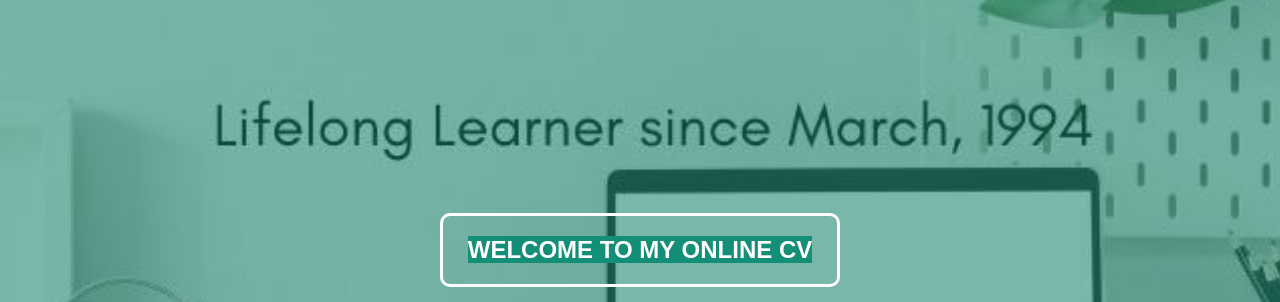
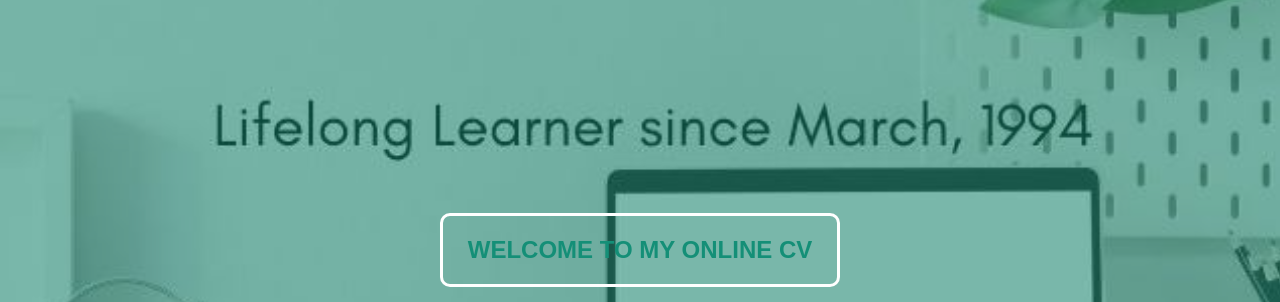
Before and after one commit to inestiya/Homework1, a plain HTML site: page CV-Web/index.html in a window 1280 px wide. In both pictures the pointer is over the link "WELCOME TO MY ONLINE CV". Shown: the part 78-380 px from the top of the page. Drawn offline with nearby package versions, Linux system fonts and the light colour scheme.

Commit message:
homework1

```diff
--- a/CV-Web/css/style.css
+++ b/CV-Web/css/style.css
@@ -41,8 +41,8 @@ a {
 	align-self: center;
 }
 .welcome a:hover {
-	background-color: #148F77;
-	color: #fff;
+	color: #148F77;
+	padding-bottom: 32px;
 }
 
 .medsos {
@@ -54,6 +54,7 @@ a {
 .medsos a:hover {
 	background-color: #148F77;
 	border-color: #148F77;
+	border-radius: 50%;
 }
 
 .flex-container {
```
